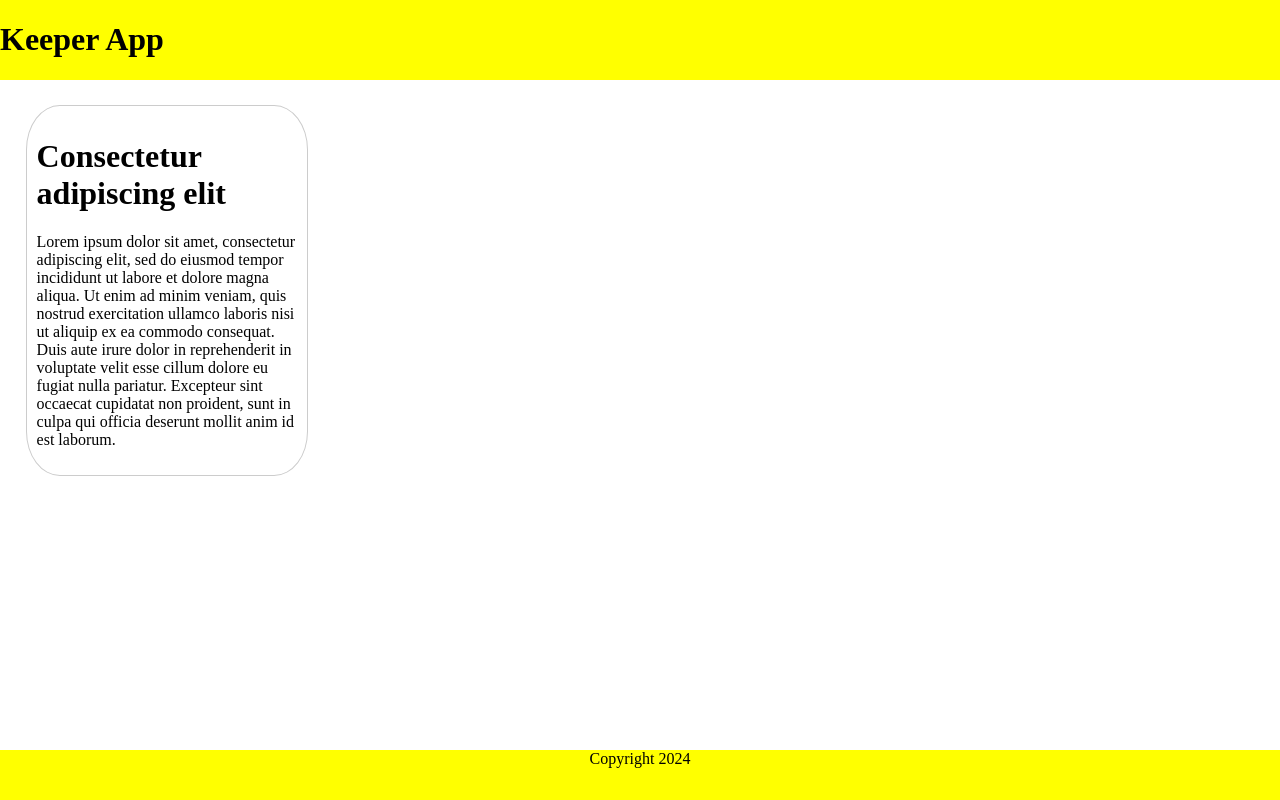
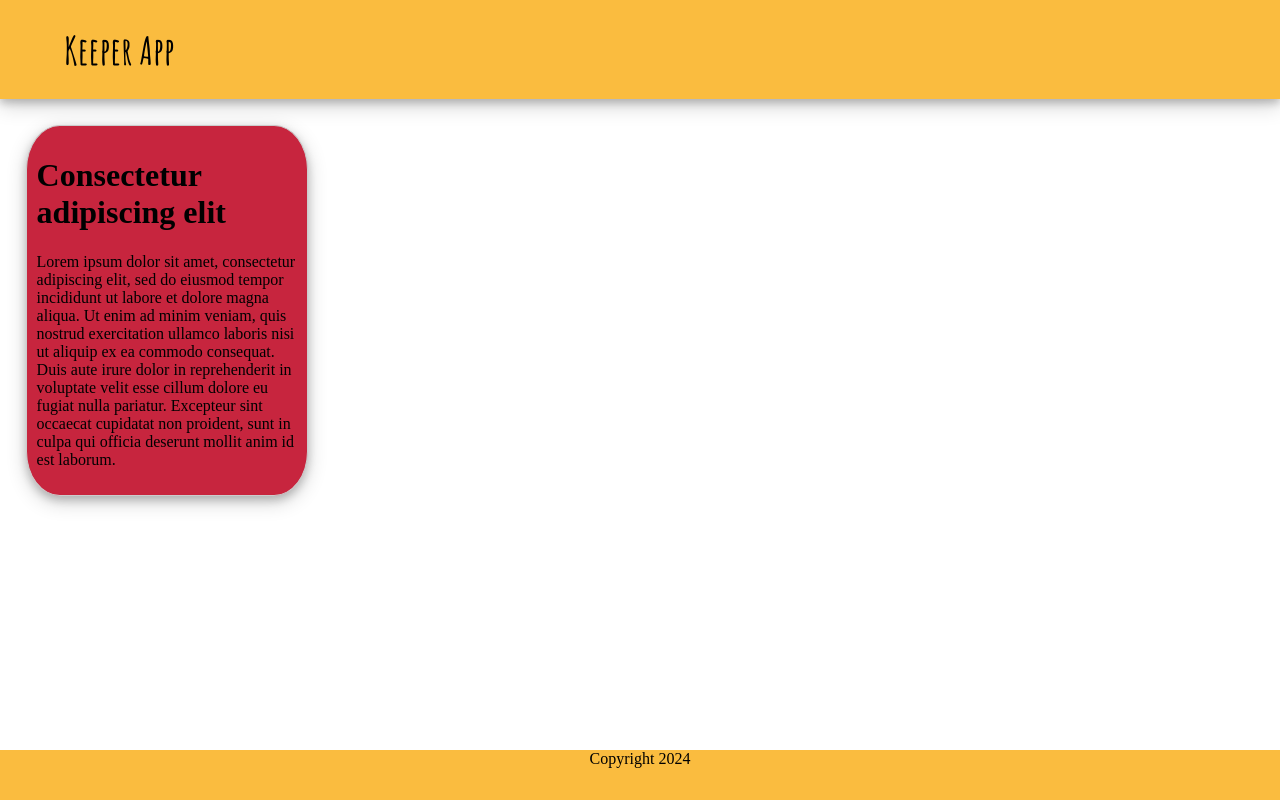
Before and after one commit to Snimpo/Keeper-App-React, a React (Vite) app: page / in a window 1280 px wide. Built offline with nearby package versions, Linux system fonts and the light colour scheme.

Commit message:
added a bit of CSS style

```diff
--- a/index.html
+++ b/index.html
@@ -1,6 +1,9 @@
 <!doctype html>
 <html lang="en">
   <head>
+    <link rel="preconnect" href="https://fonts.googleapis.com">
+<link rel="preconnect" href="https://fonts.gstatic.com" crossorigin>
+<link href="https://fonts.googleapis.com/css2?family=Amatic+SC:wght@400;700&display=swap" rel="stylesheet">
     <meta charset="UTF-8" />
     <link rel="stylesheet" href="./src/index.css">
     <meta name="viewport" content="width=device-width, initial-scale=1.0" />
--- a/src/App.css
+++ b/src/App.css
@@ -1,37 +1,35 @@
-.App{
-
+.App {
   min-height: 100vh;
   display: flex;
   flex-direction: column;
-
-
 }
 
-  header{
+header {
+  box-shadow: 0 4px 8px 0 rgba(0, 0, 0, 0.2), 0 6px 20px 0 rgba(0, 0, 0, 0.19);
 
-    background-color: yellow;
-  }
+  font-family: "Amatic SC", sans-serif;
 
-  footer{
+  padding-left: 5%;
+  font-size: larger;
 
-    text-align: center ;
-
-    margin-top: auto;
-    height: 50px;
-    background-color: yellow;
+  background-color: rgb(250, 188, 63);
 }
 
-.note-body{
-    margin: 2%;
-    width: 260px;
-    padding: 10px;
-    border: 1px solid #ccc;
-    background-color: #fff;
-    border-radius: 12%;
+footer {
+  text-align: center;
+
+  margin-top: auto;
+  height: 50px;
+  background-color: rgb(250, 188, 63);
 }
 
-.card-title{
+.note-body {
+  box-shadow: 0 4px 8px 0 rgba(0, 0, 0, 0.2), 0 6px 20px 0 rgba(0, 0, 0, 0.19);
 
-
-
+  margin: 2%;
+  width: 260px;
+  padding: 10px;
+  border: 1px solid #ccc;
+  background-color: rgb(199, 37, 62);
+  border-radius: 12%;
 }
--- a/src/index.css
+++ b/src/index.css
@@ -1,6 +1,8 @@
 html, body {
 
   margin: 0;
+  background-color:white;
+
 
 
 }
```
